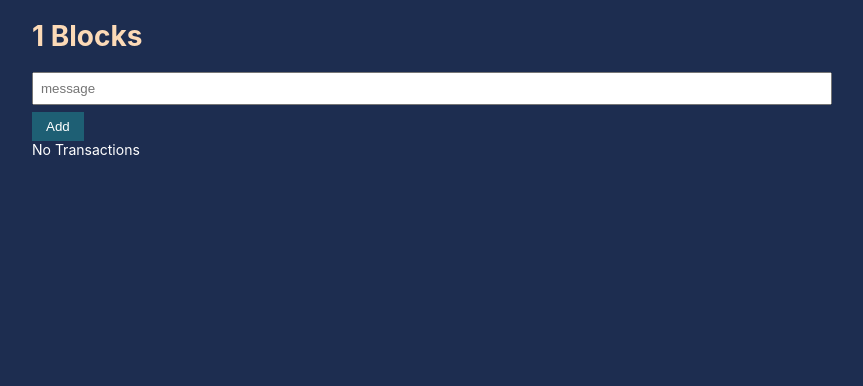
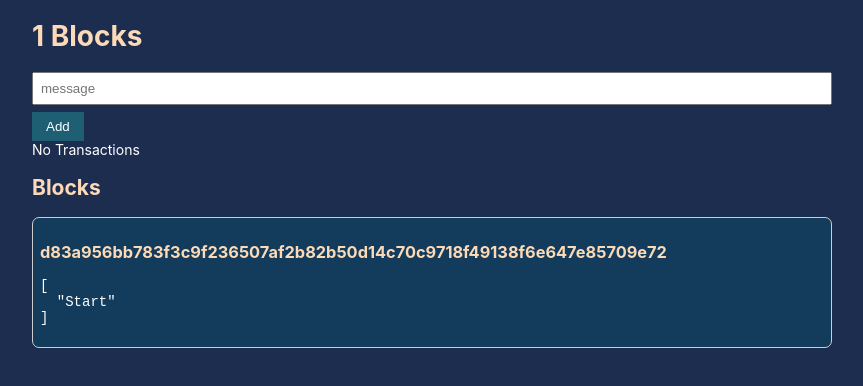
Before and after one commit to storiaca/mobx2021, a Next.js app: page / in a window 1280 px wide. Shown: the top 386 px of the page, without its empty margins (208-1071 px from the left). Built offline with nearby package versions, Linux system fonts and the light colour scheme.

Commit message:
Computed properties

```diff
--- a/pages/index.tsx
+++ b/pages/index.tsx
@@ -1,6 +1,7 @@
 import { useState, FC } from "react";
 import { observer } from "mobx-react-lite";
 import { useStore } from "src/store";
+import { keys } from "mobx";
 
 const Home: FC = () => {
   return (
@@ -8,6 +9,7 @@ const Home: FC = () => {
       <Title />
       <Form />
       <Transactions />
+      <Blocks />
     </main>
   );
 };
@@ -15,7 +17,7 @@ const Home: FC = () => {
 const Title: FC = observer(() => {
   const store = useStore();
 
-  return <h1>{store.blocks.length} Blocks</h1>;
+  return <h1>{store.numberBlocks} Blocks</h1>;
 });
 
 const Form: FC = () => {
@@ -60,4 +62,21 @@ const Transactions: FC = observer(() => {
   );
 });
 
+const Blocks: FC = observer(() => {
+  const store = useStore();
+
+  return (
+    <div>
+      <h2>Blocks</h2>
+      <ul className="blocks">
+        {[...store.blocks].reverse().map((block) => (
+          <li key={block.hash}>
+            <h3>{block.hash}</h3>
+            <pre>{JSON.stringify(block.transactions, null, 2)}</pre>
+          </li>
+        ))}
+      </ul>
+    </div>
+  );
+});
 export default Home;
--- a/src/store.tsx
+++ b/src/store.tsx
@@ -13,6 +13,10 @@ class BlockchainStore {
 
   constructor() {
     makeAutoObservable(this);
+  }
+
+  get numberBlocks() {
+    return this.blocks.length;
   }
 
   addTransaction(message: string) {
```
